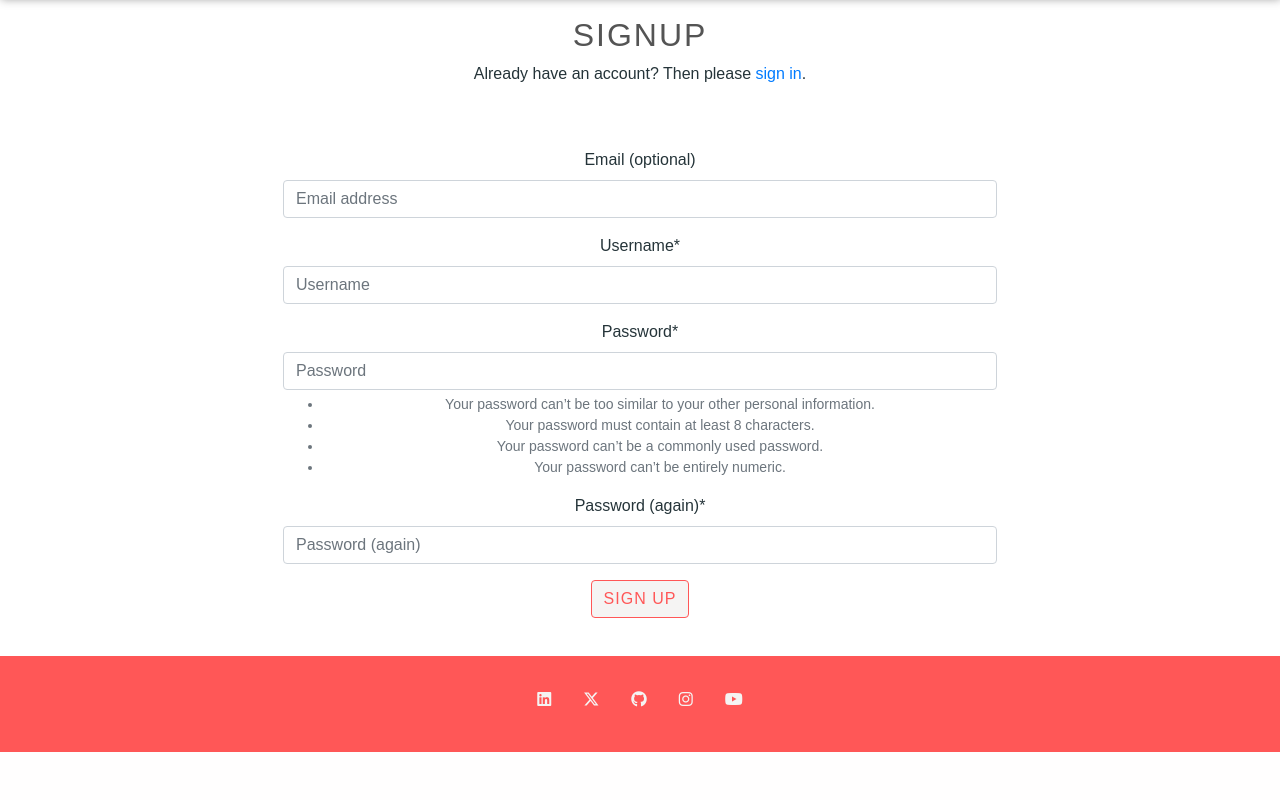
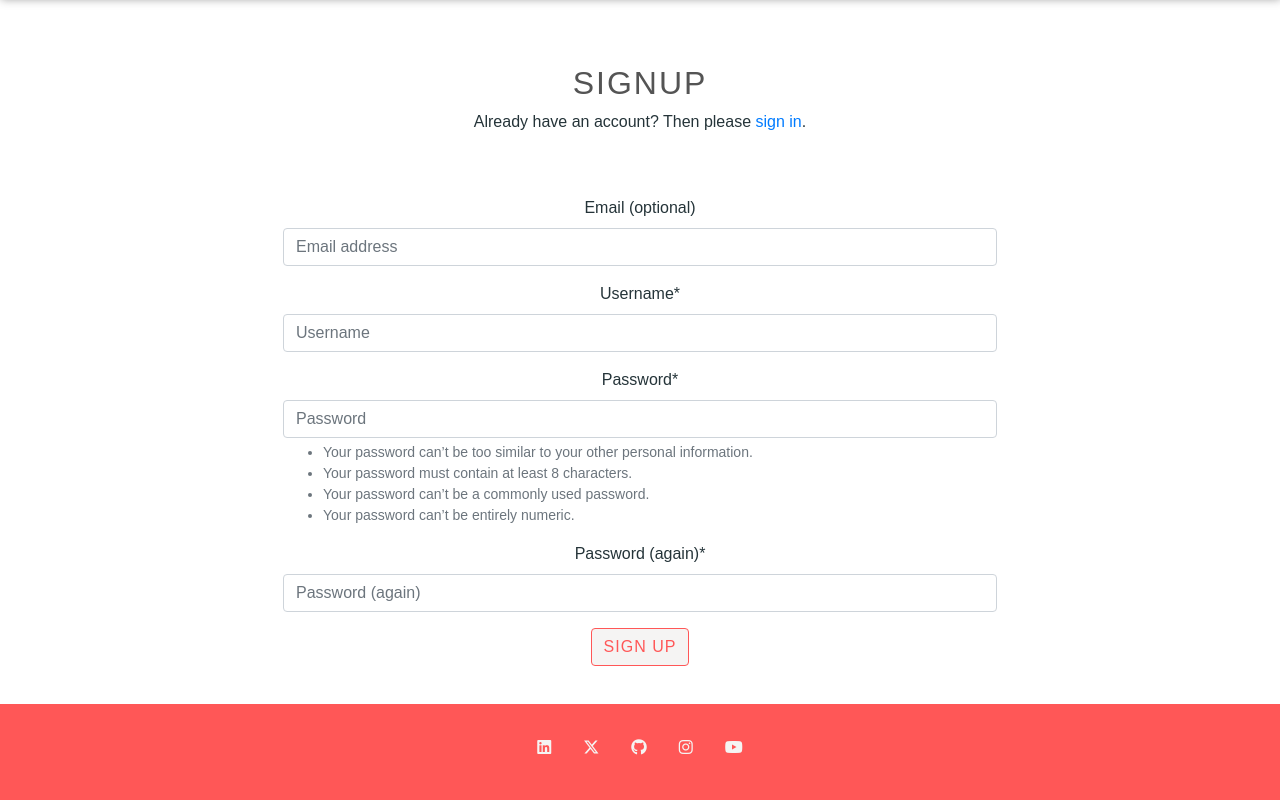
Before and after one commit to rachbry/recipme-django-cookbook, a Django app: page /accounts/signup/ in a window 1280 px wide. Shown: the part 122-922 px from the top of the page. Before the commit the page ends 874 px from the top, so only its background shows below. Run offline with Django 4.2, Linux system fonts and the light colour scheme; parts of the project's set-up code (start-up, migrations or seed data) failed here and were passed over; some libraries are stand-ins or nearby versions.

Commit message:
Styling applied to login and signup pages

```diff
--- a/recipes/views.py
+++ b/recipes/views.py
@@ -61,8 +61,9 @@ class Recipes(ListView):
             recipes = self.model.objects.all()
 
         # Add is_favourite field to each recipe in the queryset
-        for recipe in recipes:
-            recipe.is_favourite = is_favourite(user.id, recipe.id)
+        if user.is_authenticated:
+            for recipe in recipes:
+                recipe.is_favourite = is_favourite(user.id, recipe.id)
 
         return recipes
 
--- a/static/css/base.css
+++ b/static/css/base.css
@@ -187,7 +187,7 @@ a.navbar-brand {
 }
 
 /* password restriction text on sign up page */
-#id_password1_helptext {
+#hint_id_password1 {
     text-align: left;
 }
 
--- a/templates/account/login.html
+++ b/templates/account/login.html
@@ -7,7 +7,7 @@
 
 {% block content %}
 
-<div class="container text-center">
+<div class="container text-center mt-5">
     <div class="row">
         <div class="col-md-8 mt-3 offset-md-2">
             <h2>{% trans "Sign In" %}</h2>
--- a/templates/account/logout.html
+++ b/templates/account/logout.html
@@ -4,7 +4,7 @@
 
 {% block title %}{% trans "Sign out" %}{% endblock title %}
 {% block content %}
-<div class="container text-center mt-3 offset-md-2">
+<div class="container text-center mt-5 offset-md-2">
     <h2>{% trans "Sign out" %}</h2>
     <p>
         {% trans 'Are you sure you want to log out?' %}
--- a/templates/account/signup.html
+++ b/templates/account/signup.html
@@ -4,7 +4,7 @@
 
 {% block title %}{% trans "Signup" %}{% endblock title %}
 {% block content %}
-<div class="container text-center">
+<div class="container text-center mt-5">
     <div class="row">
         <div class="col-md-8 mt-3 offset-md-2">
             <h2>{% trans "Signup" %}</h2>
@@ -30,6 +30,6 @@
         </div>
     </div>
 </div>
-</div>
+
 
 {% endblock %}
```
